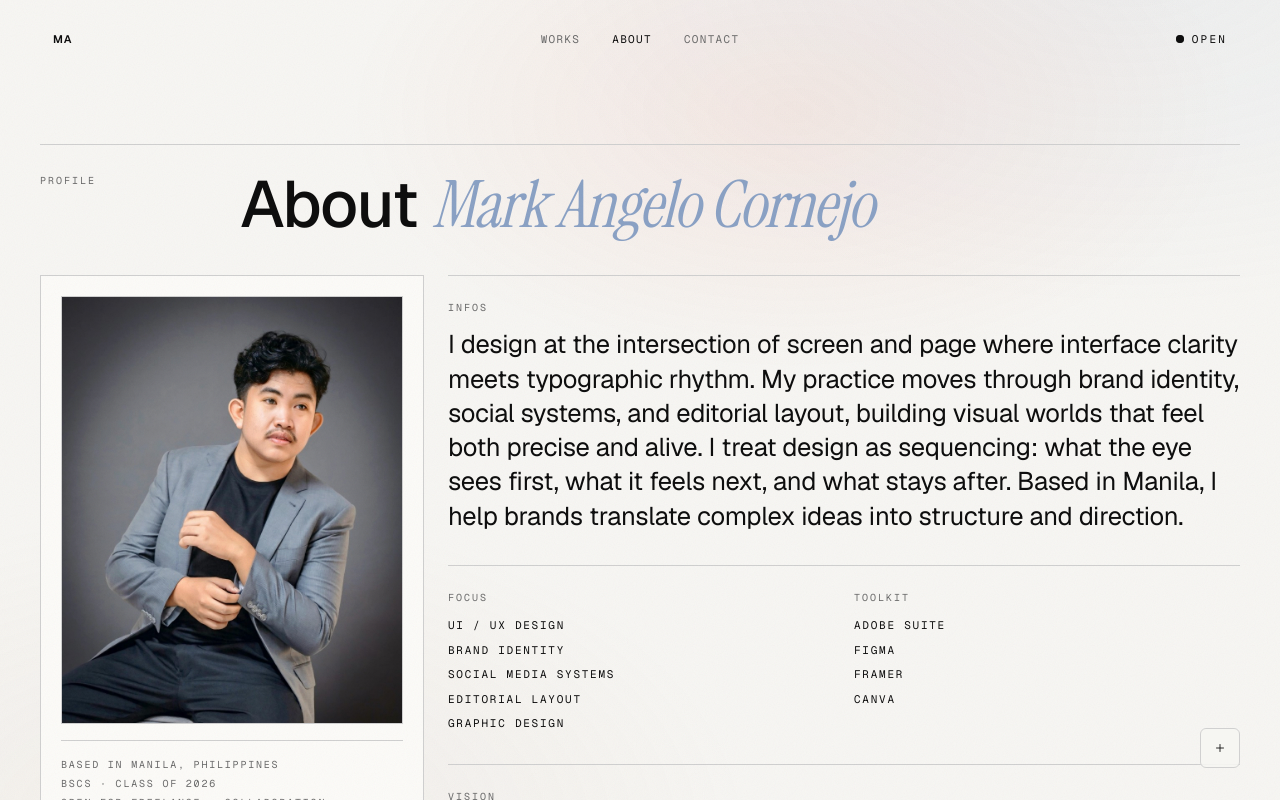
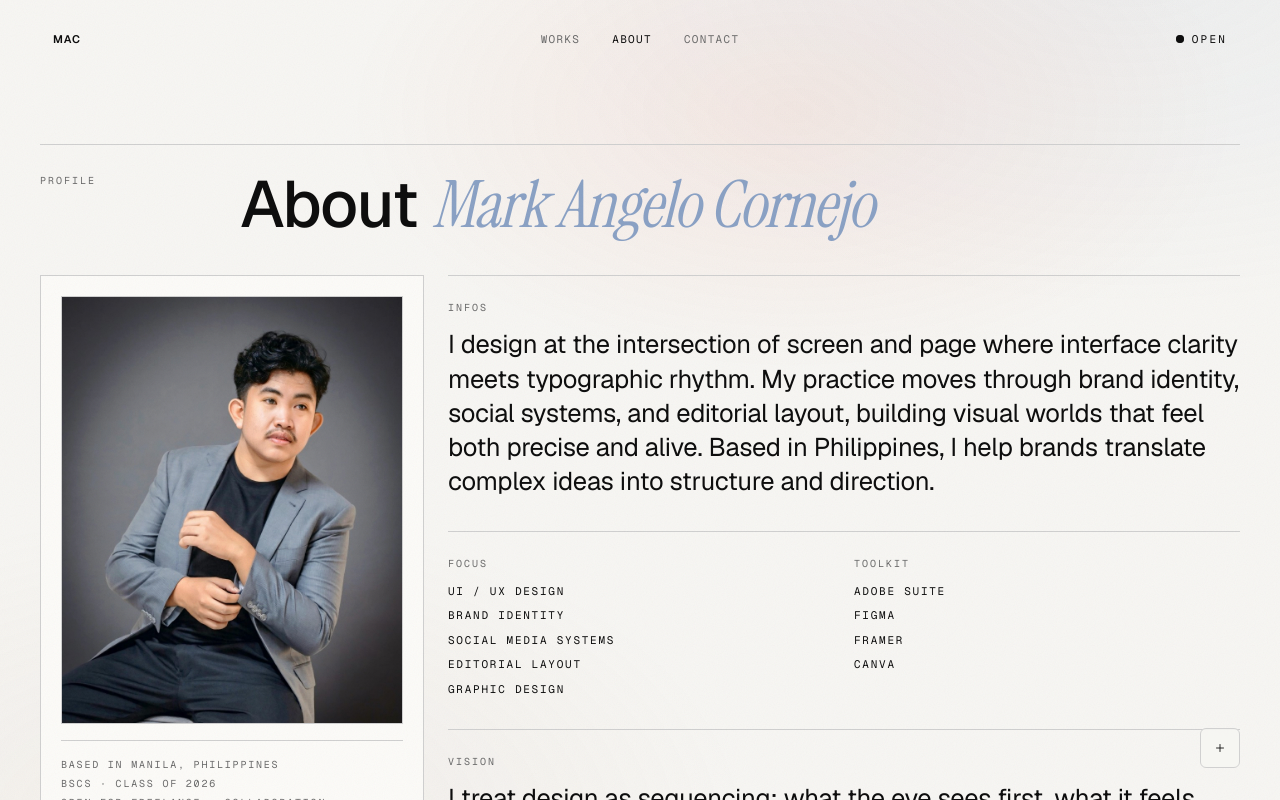
Before and after one commit to iSlowxz/creativeportfolio, a Next.js app: page /about in a window 1280 px wide. Shown: the top 800 px of the page. Built offline with nearby package versions, Linux system fonts and the light colour scheme.

Commit message:
Update About page content by refining text for clarity and correcting the location reference from Manila to Philippines. Modify logo abbreviation in Nav component from "MA" to "MAC" for consistency.

```diff
--- a/src/app/about/page.tsx
+++ b/src/app/about/page.tsx
@@ -72,10 +72,8 @@ export default function AboutPage() {
                   interface clarity meets typographic rhythm. My practice
                   moves through brand identity, social systems,
                   and editorial layout, building visual worlds
-                  that feel both precise and alive. I treat design
-                  as sequencing: what the eye sees first,
-                  what it feels next, and what stays after.
-                  Based in Manila, I help brands translate
+                  that feel both precise and alive.
+                  Based in Philippines, I help brands translate
                   complex ideas into structure and direction.
                 </p>
               </div>
--- a/src/components/nav.tsx
+++ b/src/components/nav.tsx
@@ -57,7 +57,7 @@ export function Nav() {
 
   const renderLogoName = () => {
     const full = "MARK ANGELO CORNEJO";
-    const compact = "MA";
+    const compact = "MAC";
 
     return (
       <span data-no-scramble="true" className="font-sans font-semibold tracking-[0.08em]">
```
